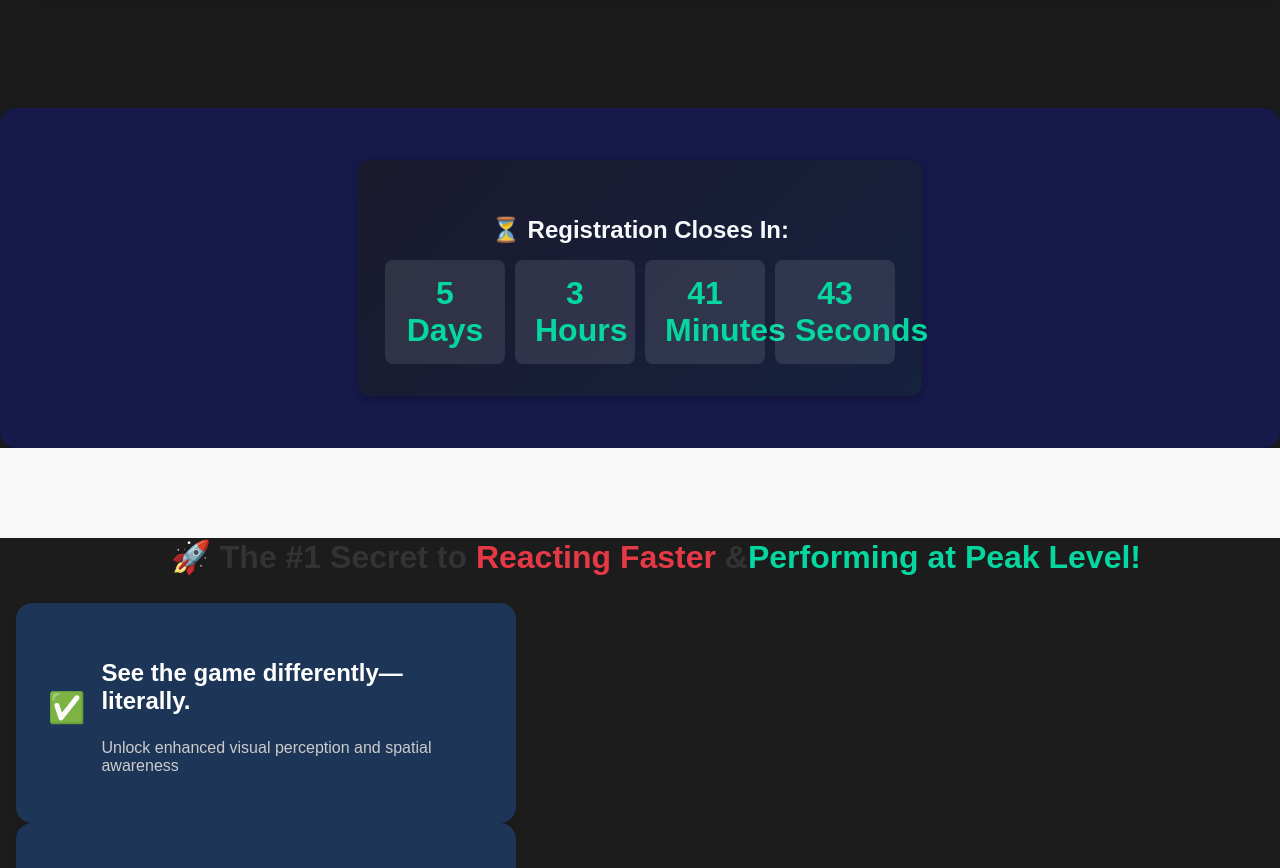
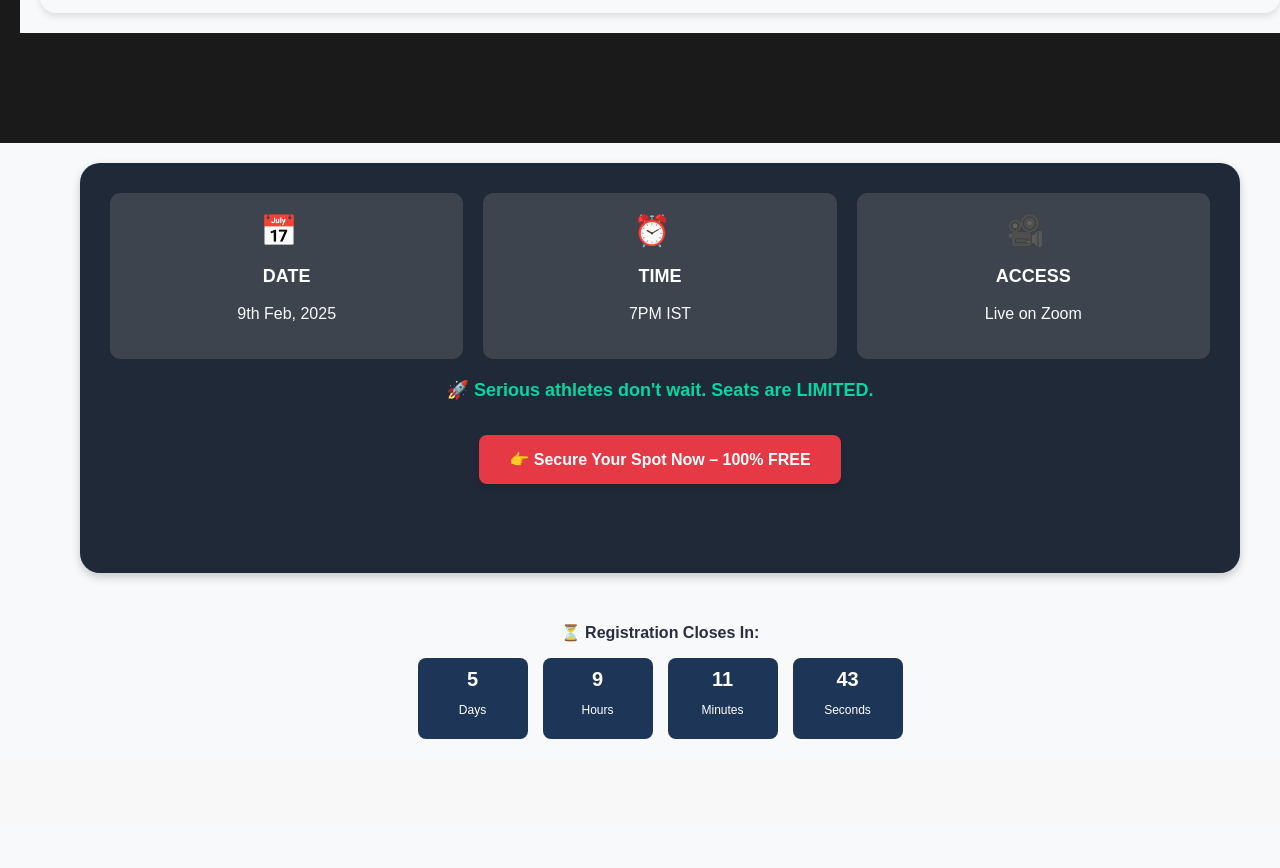
Before and after one commit to Ajith31kumar/Vivek-website, a React (Create React App) app: page / in a window 1280 px wide. Shown: the part 1874-2742 px from the top of the page. Built offline with nearby package versions, Linux system fonts and the light colour scheme.

Commit message:
webinarcount correctly working

```diff
--- a/src/App.css
+++ b/src/App.css
@@ -6,10 +6,7 @@ body {
   background-color: #1a1a1a;
   color: #fff;
 }
-.highlight {
-  color: #06D6A0;  /* Custom highlight color */
-  font-weight: 700; /* font-bold */
-}
+
 .register-btn:hover {
   background-color: #d62828; /* Darker red on hover */
   transform: scale(1.05);
--- a/src/Components/SolutionSection/SolutionSection.js
+++ b/src/Components/SolutionSection/SolutionSection.js
@@ -7,7 +7,7 @@ const SolutionSection = () => {
       <div className="container">
         <div className="section-header">
           <h2>
-            What You'll Learn in This <span className="highlight">Webinar</span>
+            What You'll Learn in This <span className="highlight1">Webinar</span>
           </h2>
         </div>
 
--- a/src/Components/webinar/Webinar.css
+++ b/src/Components/webinar/Webinar.css
@@ -7,13 +7,14 @@
   height: 100vh;
   text-align: center;
   padding: 0 20px;
-  background: #060c3e;
+  background: #1D3557;
   color: white;
   position: relative;
+  font-family: 'Times New Roman', Times, serif;
 }
 
 .hero-section h1 {
-  font-size: 60px;
+  font-size: 50px;
   margin-bottom: 30px;
   font-weight: 800;
 }
--- a/src/Components/webinar/Webinar.js
+++ b/src/Components/webinar/Webinar.js
@@ -7,7 +7,7 @@ const Webinar = () => {
       {/* Hero Section */}
       <section className="hero-section">
         <h1>
-          Train Your Eyes & Brain Like an <span className="highlight">Elite Athlete</span>
+          Train Your Eyes & Brain Like an <span className="highlight1">Elite Athlete</span>
         </h1>
         <p className="highlight">🔥 React Faster. Think Sharper. Dominate Every Game You Play.</p>
         <p>🎯 Milliseconds decide winners. If your reaction speed is slow, you're already behind.</p>
@@ -26,6 +26,8 @@ const Webinar = () => {
         <a href="https://tagmango.app/36e3433a84" className="register-btn">
           👉 REGISTER FREE
         </a>
+        <div className="background-decorative"></div>
+      <div className="background-decorative right"></div>
       </section>
     </>
   );
--- a/src/Components/webinarcountdown/WebinarCountdown.css
+++ b/src/Components/webinarcountdown/WebinarCountdown.css
@@ -1,227 +1,116 @@
-/* Webinar Countdown Container */
-.webinar-countdown {
-    text-align: center;
-    padding: 2rem;
-    background: linear-gradient(135deg, #1a1a2e, #16213e);
-    border-radius: 12px;
-    box-shadow: 0 4px 10px rgba(0, 0, 0, 0.2);
-    color: white;
-    max-width: 500px;
-    margin: 20px auto;
+/* General Container */
+.container {
+  max-width: 1405px;
+  margin: 0 auto;
+  padding: 20px;
+  background-color: #F8F9FA;
 }
 
-  /* Countdown Heading */
-  .webinar-countdown h3 {
-    font-size: 1.5rem;
-    font-weight: bold;
-    margin-bottom: 1rem;
-    color: #f8f9fa;
+/* Card */
+.card {
+  background: #1f2937;
+  border-radius: 20px;
+  padding: 30px;
+  box-shadow: 0px 4px 10px rgba(0, 0, 0, 0.2);
+  text-align: center;
+  max-width: 1100px; /* Reduced width */
+  min-height: 350px;
+  margin: auto; /* Center align */
+
 }
 
-  /* Countdown Display */
-  .countdown {
-    display: flex;
-    justify-content: center;
-    gap: 10px;
-  }
 
-  /* Individual Countdown Box */
-  .countdown-box {
-    background: rgba(255, 255, 255, 0.1);
-    padding: 15px 20px;
-    border-radius: 8px;
-    text-align: center;
-    min-width: 80px;
-    transition: transform 0.3s ease;
-  }
-
-  /* On Hover Effect */
-  .countdown-box:hover {
-    transform: scale(1.1);
-  }
-
-  /* Numbers */
-  .countdown-box span {
-    display: block;
-    font-size: 2rem;
-    font-weight: bold;
-    color: #06d6a0;
-  }
-
-  /* Labels */
-  .countdown-box div {
-    font-size: 0.9rem;
-    color: #f8f9fa;
-  }
-
-  /* Expired Message */
-  .expired-message {
-    font-size: 1.2rem;
-    font-weight: bold;
-    color: #e63946;
-  }
-  /* Countdown Section */
-.webinar-dive {
-    background-color: #161949; /* Light blue background */
-    border-radius: 1rem; /* Rounded corners */
-    padding: 2rem; /* Padding inside the container */
-    box-shadow: 0 4px 6px rgba(0, 0, 0, 0.1); /* Box shadow */
-  }
-
-  /* Grid structure for details */
+/* Details Grid */
 .details-grid {
   display: grid;
   grid-template-columns: repeat(3, 1fr);
-    gap: 2rem; /* Gap between grid items */
+  gap: 20px;
+  margin-bottom: 20px;
 }
 
-  .details-card {
-    text-align: center;
-    padding: 1.5rem;
-    background-color: rgba(0, 0, 0, 0.2); /* Slightly transparent background */
-    border-radius: 1rem; /* Rounded corners */
-    transition: all 0.3s ease; /* Smooth transition */
+.detail-box {
+  background: rgba(128, 128, 128, 0.3);
+  padding: 20px;
+  border-radius: 10px;
 }
 
-  .details-card:hover {
-    background-color: rgba(0, 0, 0, 0.5); /* Darker background on hover */
+.icon {
+  font-size: 30px;
+  margin-bottom: 10px;
+  color: #E63946;
 }
 
-  /* Centering the CTA Section */
-  .center {
-    display: flex;
-    justify-content: center;
-    align-items: center;
-  }
-
-  /* CTA Section Styling */
-  .cta-area {
-    background-color: #1a1a1a; /* Dark background */
-    padding: 60px 20px;
-    border-radius: 10px;
-    text-align: center; /* Ensures text is centered */
-    color: white;
-    box-shadow: 0 4px 8px rgba(0, 0, 0, 0.2); /* Soft shadow effect */
-    margin-top: 40px;
-    margin-bottom: 30px;
-  }
-
-  /* Text alignment */
-  .text-center {
-    text-align: center;
-  }
-
-  /* Margin Bottom */
-  .mb-12 {
-    margin-bottom: 3rem; /* Adds bottom margin */
-  }
-
-  /* CTA Text */
-  .cta-message {
-    font-size: 1.25rem; /* Text size */
-    margin-bottom: 1rem; /* Bottom margin for spacing */
-  }
-
-  .cta-message .highlight-text {
-    color: #06D6A0; /* Custom highlight color */
-    font-weight: 700; /* Bold for highlight */
-  }
-
-  /* Registration Section */
-.registration-section {
-    position: relative;
-    padding: 80px 0;
-    background-color: #1f2937;
+.detail-box h3 {
+  font-size: 18px;
+  font-weight: bold;
   color: white;
 }
 
-  .container {
-    max-width: 1280px;
-    margin: 0 auto;
-    padding: 0 16px;
+.detail-box p {
+  color: #F8F9FA;
 }
 
-  .content {
-    max-width: 640px;
-    margin: 0 auto;
-    text-align: center;
+/* Call to Action */
+.cta {
+  margin-top: 20px;
 }
 
-  .heading-container {
-    margin-bottom: 48px;
-  }
-
-  .main-heading {
-    font-size: 2.5rem;
-    font-weight: 800;
-    font-family: 'Montserrat', sans-serif;
-    margin-bottom: 24px;
-  }
-
-  .highlight {
-    color: #e63946;
-  }
-
-  .subheading {
-    font-size: 1.125rem;
-    color: #d1d5db;
-    margin-bottom: 32px;
-  }
-
-  /* Countdown Timer */
-  .countdown-timer {
-    background-color: #1d3557;
-    border-radius: 16px;
-    padding: 24px;
-    margin-bottom: 48px;
-  }
-
-  /* CTA Section */
-  .cta-container {
-    margin-top: 32px;
-  }
-
-  .cta-message {
-    font-size: 1.25rem;
-    font-weight: 700;
-    color: #06d6a0;
-    margin-bottom: 24px;
+.highlight-text {
+  font-size: 18px;
+  font-weight: bold;
+  color: #06D6A0;
 }
 
 .cta-button {
   display: inline-block;
-    background-color: #e63946;
+  background: #E63946;
   color: white;
-    font-size: 1.125rem;
-    font-weight: 700;
-    padding: 16px 32px;
-    border-radius: 12px;
-    box-shadow: 0 4px 8px rgba(0, 0, 0, 0.2);
+  font-size: 16px;
+  font-weight: bold;
+  padding: 15px 30px;
+  border-radius: 8px;
   text-decoration: none;
-    transition: background-color 0.3s, transform 0.3s;
+  transition: 0.3s;
 }
 
 .cta-button:hover {
-    background-color: #d42d2d;
+  background: #D62839;
   transform: scale(1.05);
 }
 
-  /* Decorative Elements */
-  .background-decor-left,
-  .background-decor-right {
-    position: absolute;
-    width: 160px;
-    height: 160px;
-    background-color: rgba(255, 255, 255, 0.05);
-    border-radius: 50%;
+/* Countdown */
+.countdown {
+  text-align: center;
+  margin-top: 50px;
 }
 
-  .background-decor-left {
-    top: -40px;
-    left: -40px;
+.countdown-text {
+  font-size: 16px;
+  font-weight: bold;
+  color: #2B2D42;
 }
 
-  .background-decor-right {
-    bottom: -40px;
-    right: -40px;
+.countdown-timer {
+  display: flex;
+  justify-content: center;
+  gap: 15px;
+  margin-top: 10px;
 }
+
+.countdown-box {
+  background: #1D3557;
+  color: white;
+  padding: 10px;
+  border-radius: 8px;
+  text-align: center;
+  width: 90px;
+}
+
+.countdown-box span {
+  font-size: 20px;
+  font-weight: bold;
+}
+
+.countdown-box p {
+  font-size: 12px;
+}
--- a/src/Components/webinarcountdown/WebinarCountdown.js
+++ b/src/Components/webinarcountdown/WebinarCountdown.js
@@ -1,56 +1,79 @@
-import React, { useState, useEffect, useCallback } from "react";
+import React, { useState, useEffect } from "react";
 import "./WebinarCountdown.css";
 
-const WebinarCountdown = ({ targetDate }) => {
-  const calculateTimeLeft = useCallback(() => {
-    const difference = new Date(targetDate) - new Date();
-    if (difference <= 0) {
-      return { days: 0, hours: 0, minutes: 0, seconds: 0, ended: true };
-    }
-    return {
-      days: Math.floor(difference / (1000 * 60 * 60 * 24)),
-      hours: Math.floor((difference / (1000 * 60 * 60)) % 24),
-      minutes: Math.floor((difference / (1000 * 60)) % 60),
-      seconds: Math.floor((difference / 1000) % 60),
-      ended: false,
-    };
-  }, [targetDate]);
-
-  const [timeLeft, setTimeLeft] = useState(calculateTimeLeft());
+const WebinarCountdown = () => {
+  const targetDate = new Date("2025-02-09T19:00:00").getTime();
+  const [timeLeft, setTimeLeft] = useState({ days: 0, hours: 0, minutes: 0, seconds: 0 });
 
   useEffect(() => {
     const timer = setInterval(() => {
-      setTimeLeft(calculateTimeLeft());
+      const now = new Date().getTime();
+      const difference = targetDate - now;
+
+      if (difference > 0) {
+        setTimeLeft({
+          days: Math.floor(difference / (1000 * 60 * 60 * 24)),
+          hours: Math.floor((difference % (1000 * 60 * 60 * 24)) / (1000 * 60 * 60)),
+          minutes: Math.floor((difference % (1000 * 60 * 60)) / (1000 * 60)),
+          seconds: Math.floor((difference % (1000 * 60)) / 1000),
+        });
+      } else {
+        clearInterval(timer);
+      }
     }, 1000);
+
     return () => clearInterval(timer);
-  }, [calculateTimeLeft]); // Now calculateTimeLeft is stable
+  }, [targetDate]);
 
   return (
-    <div id="webinarDetails" className="webinar-dive p-8 md:p-12">
-      <div className="webinar-countdown text-center p-6 bg-neutral-800/50 rounded-xl mb-8">
-        <h3 className="text-xl font-bold text-white mb-4">⏳ Registration Closes In:</h3>
-        {timeLeft.ended ? (
-          <p className="expired-message text-red-500 text-lg">The webinar has already occurred.</p>
-        ) : (
-          <div className="countdown flex justify-center space-x-4 text-xl font-semibold">
-            <div className="countdown-box p-4 bg-[#E63946] rounded-lg">
-              <span className="block">{timeLeft.days}</span>
-              <span className="text-sm">Days</span>
-            </div>
-            <div className="countdown-box p-4 bg-[#E63946] rounded-lg">
-              <span className="block">{timeLeft.hours}</span>
-              <span className="text-sm">Hours</span>
-            </div>
-            <div className="countdown-box p-4 bg-[#E63946] rounded-lg">
-              <span className="block">{timeLeft.minutes}</span>
-              <span className="text-sm">Minutes</span>
-            </div>
-            <div className="countdown-box p-4 bg-[#E63946] rounded-lg">
-              <span className="block">{timeLeft.seconds}</span>
-              <span className="text-sm">Seconds</span>
-            </div>
+    <div className="container">
+      <div className="card">
+        <div className="details-grid">
+          <div className="detail-box">
+            <div className="icon">📅</div>
+            <h3>DATE</h3>
+            <p>9th Feb, 2025</p>
           </div>
-        )}
+          <div className="detail-box">
+            <div className="icon">⏰</div>
+            <h3>TIME</h3>
+            <p>7PM IST</p>
+          </div>
+          <div className="detail-box">
+            <div className="icon">🎥</div>
+            <h3>ACCESS</h3>
+            <p>Live on Zoom</p>
+          </div>
+        </div>
+
+        <div className="cta">
+          <p className="highlight-text">🚀 Serious athletes don't wait. Seats are LIMITED.</p>
+          <a href="https://tagmango.app/36e3433a84" className="cta-button">
+            👉 Secure Your Spot Now – 100% FREE
+          </a>
+        </div>
+      </div>
+
+      <div className="countdown">
+        <p className="countdown-text">⏳ Registration Closes In:</p>
+        <div className="countdown-timer">
+          <div className="countdown-box">
+            <span>{timeLeft.days}</span>
+            <p>Days</p>
+          </div>
+          <div className="countdown-box">
+            <span>{timeLeft.hours}</span>
+            <p>Hours</p>
+          </div>
+          <div className="countdown-box">
+            <span>{timeLeft.minutes}</span>
+            <p>Minutes</p>
+          </div>
+          <div className="countdown-box">
+            <span>{timeLeft.seconds}</span>
+            <p>Seconds</p>
+          </div>
+        </div>
       </div>
     </div>
   );
```
Also changed, not shown: src/Components/SolutionSection/SolutionSection.css (+9 -2 lines). Lines whose indentation alone changed are shown as unchanged.
